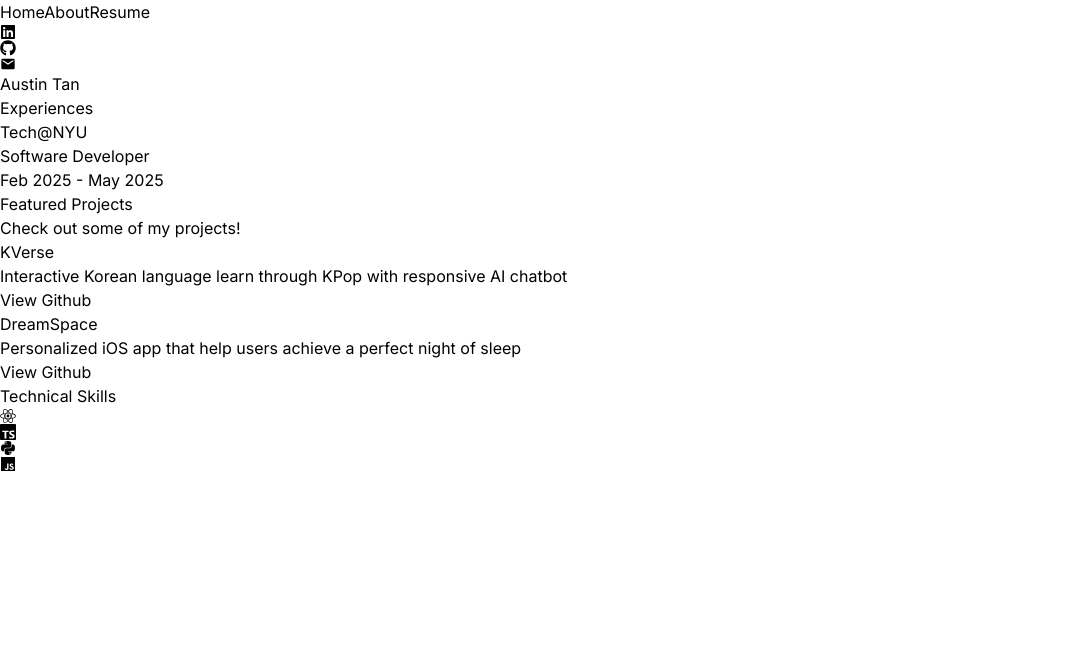
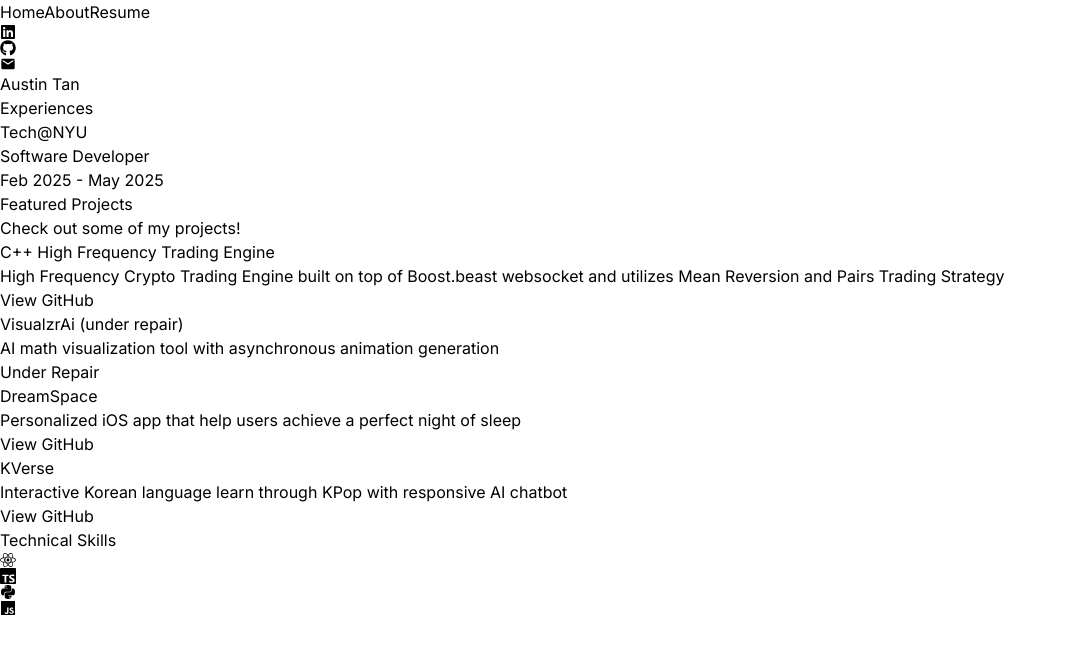
Before and after one commit to austint903/personalwebsite, a React (Vite) app: page / in a window 1280 px wide. Shown: the top 654 px of the page, without its empty margins (0-1067 px from the left). Built offline with nearby package versions, Linux system fonts and the light colour scheme.

Commit message:
website chnages

```diff
--- a/src/components/Navbar.jsx
+++ b/src/components/Navbar.jsx
@@ -21,7 +21,7 @@ const Navbar = () => {
             }`}>
           About
         </Link>
-        <a href="https://drive.google.com/file/d/18bZQGCw7xBuiXuQeiJK0VXZkypbn5qBA/view?usp=sharings" target="_blank" rel="noopener noreferrer" className="hover:text-purple-600 transition-colors text-lg font-semibold">
+        <a href="https://drive.google.com/file/d/1vv_1XrksyTmXBPTx17CZPwZ4qI1q4OJ-/view?usp=sharing" target="_blank" rel="noopener noreferrer" className="hover:text-purple-600 transition-colors text-lg font-semibold">
           Resume
         </a>
       </div>
--- a/src/components/Projects.jsx
+++ b/src/components/Projects.jsx
@@ -1,8 +1,29 @@
 const Projects = () => {
   const projects = [
-      { name: "KVerse", description: "Interactive Korean language learn through KPop with responsive AI chatbot", website: "https://github.com/austint903/KVerse-fullstack" },
-      { name: "DreamSpace", description: "Personalized iOS app that help users achieve a perfect night of sleep", website: "https://github.com/austint903/dreamspace" },
-
+    {
+      name: "C++ High Frequency Trading Engine",
+      description: "High Frequency Crypto Trading Engine built on top of Boost.beast websocket and utilizes Mean Reversion and Pairs Trading Strategy",
+      website: "https://github.com/austint903/hft-crypto-engine",
+      buttonText: "View GitHub"
+    },
+    {
+      name: "VisualzrAi (under repair)",
+      description: "AI math visualization tool with asynchronous animation generation",
+      website: "Under Repair",
+      buttonText: "Under Repair"
+    },
+    {
+      name: "DreamSpace",
+      description: "Personalized iOS app that help users achieve a perfect night of sleep",
+      website: "https://github.com/austint903/dreamspace",
+      buttonText: "View GitHub"
+    },
+    {
+      name: "KVerse",
+      description: "Interactive Korean language learn through KPop with responsive AI chatbot",
+      website: "https://github.com/austint903/KVerse-fullstack",
+      buttonText: "View GitHub"
+    },
   ];
 
   return (
@@ -12,13 +33,27 @@ const Projects = () => {
         <p className="pb-12 text-center text-xl">Check out some of my projects!</p>
         <div className="space-y-12">
           {projects.map((project, index) => (
-              <div key={index} className="bg-purple-100/80 rounded-3xl p-6 shadow-md flex flex-col items-center text-center relative z-0 after:-z-10 overflow-hidden after:content-[''] after:absolute after:inset-0 after: outline-2 after:outline after:-outline-offset-2 after:rounded-3xl after:outline-black/20 ">
+            <div key={index} className="bg-purple-100/80 rounded-3xl p-6 shadow-md flex flex-col items-center text-center relative z-0 after:-z-10 overflow-hidden after:content-[''] after:absolute after:inset-0 after:outline-2 after:outline after:-outline-offset-2 after:rounded-3xl after:outline-black/20">
               <h3 className="text-xl font-semibold mb-2">{project.name}</h3>
               <p className="mb-4">{project.description}</p>
+              {project.website === "Under Repair" ? (
+                <div className="font-inter inline-block bg-gray-300 text-gray-600 px-4 py-2 rounded-3xl cursor-not-allowed">
+                  <button disabled className="">
+                    {project.buttonText}
+                  </button>
+                </div>
+              ) : (
                 <a
-                  href={project.website}  target="_blank" rel="noopener noreferrer" className=" font-inter inline-block bg-purple-300 text-black px-4 py-2 rounded-3xl hover:bg-purple-400 transition duration-300" >
-                  <button className="">View Github</button>
+                  href={project.website}
+                  target="_blank"
+                  rel="noopener noreferrer"
+                  className="font-inter inline-block bg-purple-300 text-black px-4 py-2 rounded-3xl hover:bg-purple-400 transition duration-300"
+                >
+                  <button className="">
+                    {project.buttonText}
+                  </button>
                 </a>
+              )}
             </div>
           ))}
         </div>
```
Lines whose indentation alone changed are shown as unchanged.
